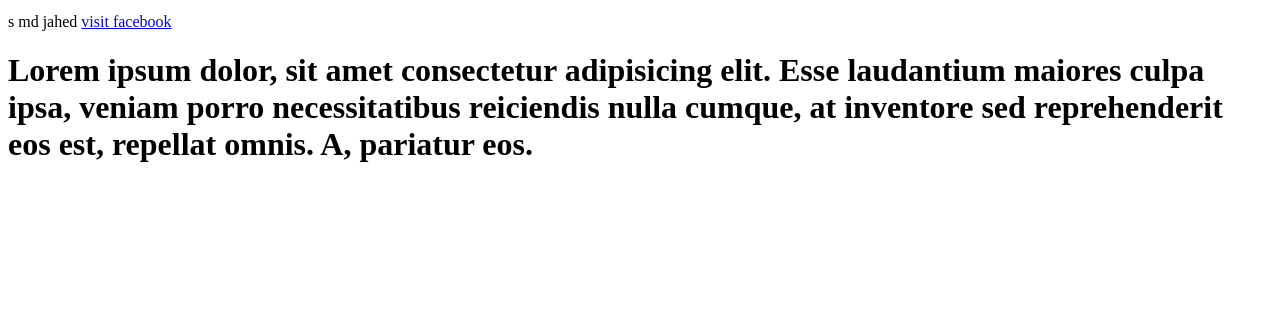
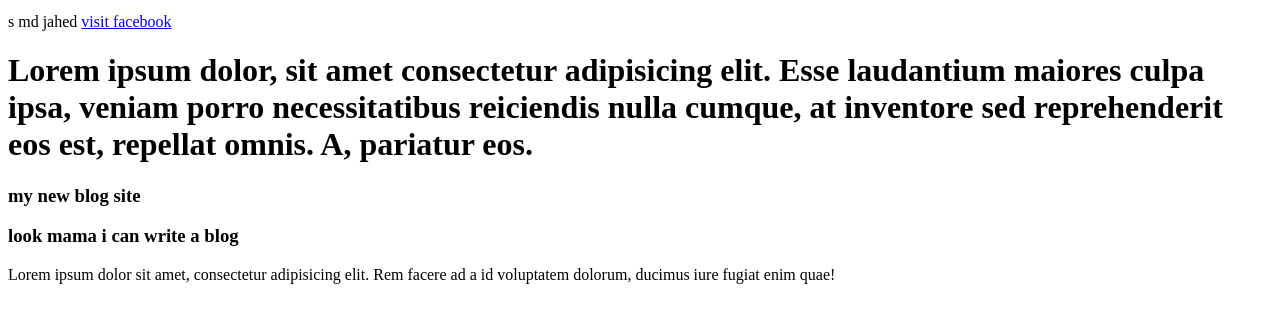
Before and after one commit to S-MD-JAHED/new-one-repo, a plain HTML site: page index.html in a window 1280 px wide. Shown: the part 236-558 px from the top of the page. Drawn offline with Linux system fonts and the light colour scheme.

Commit message:
new blog

```diff
--- a/index.html
+++ b/index.html
@@ -4,7 +4,7 @@
     <meta charset="UTF-8">
     <meta http-equiv="X-UA-Compatible" content="IE=edge">
     <meta name="viewport" content="width=device-width, initial-scale=1.0">
-    <title>Document</title>
+    <title>Documented</title>
 </head>
 <body>
     <h1>amar sonar bangla </h1>
@@ -16,5 +16,8 @@
     <h1>
         Lorem ipsum dolor, sit amet consectetur adipisicing elit. Esse laudantium maiores culpa ipsa, veniam porro necessitatibus reiciendis nulla cumque, at inventore sed reprehenderit eos est, repellat omnis. A, pariatur eos.
     </h1>
+    <h3>my new blog site </h3>
+    <h3>look mama i can write a blog</h3>
+    <p>Lorem ipsum dolor sit amet, consectetur adipisicing elit. Rem facere ad a id voluptatem dolorum, ducimus iure fugiat enim quae!</p>
 </body>
 </html>
```
